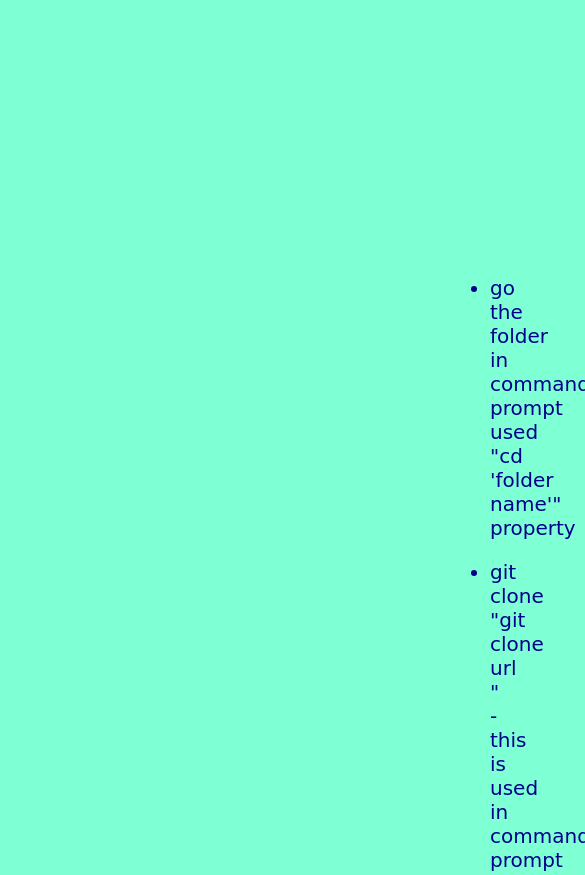
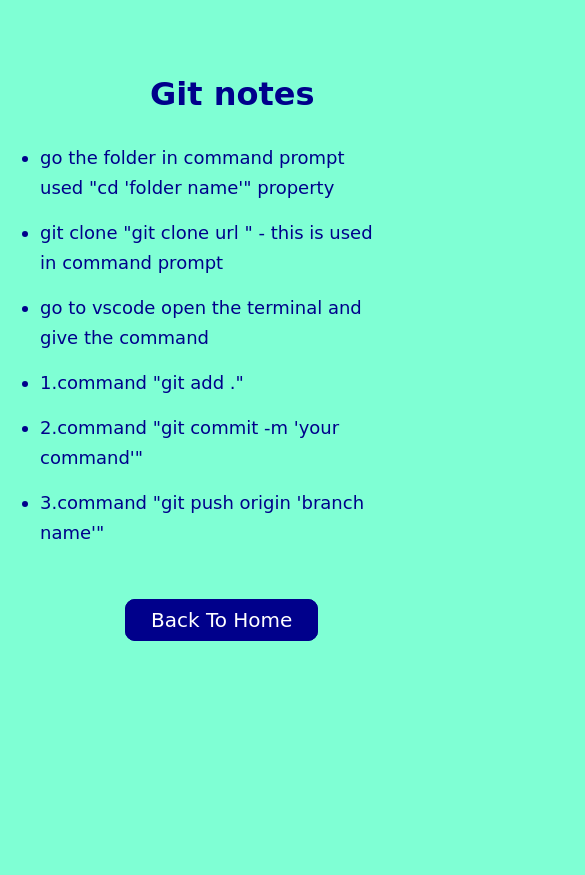
Before and after one commit to narenbala/web-devlopement-notes, a plain HTML site: page git.html in a window 390 px wide. Shown: the top 875 px of the page, 585 px wide, since content can reach past the window. After the commit the page ends 844 px from the top, so only its background shows below. Drawn offline with Linux system fonts and the light colour scheme.

Commit message:
my commit

```diff
--- a/git.html
+++ b/git.html
@@ -29,12 +29,34 @@ h1{
     margin-bottom: 50px;
 }
 ul{
-    list-style-position: outside;
     margin-bottom: 70px;
 }
 li{
     font-size: 20px;
     margin-bottom: 20px;
+}
+
+@media screen and (max-width: 426px){
+    body{
+        margin-left: 0px;
+        margin-top: 75px;
+    }
+    a{
+        font-size: 20px;
+        margin-left: 125px;
+    }
+    h1{
+        margin-left: 150px;
+        margin-bottom: 30px;
+    }
+    ul{
+        margin-bottom: 60px;
+    }
+    li{
+        font-size: 18px;
+        margin-bottom: 15px;
+        line-height: 30px;
+    }
 }
     </style>
 </head>
```
Also changed, not shown: express.html (+22 -0 lines), node.html (+22 -0 lines), react.html (+23 -0 lines).
